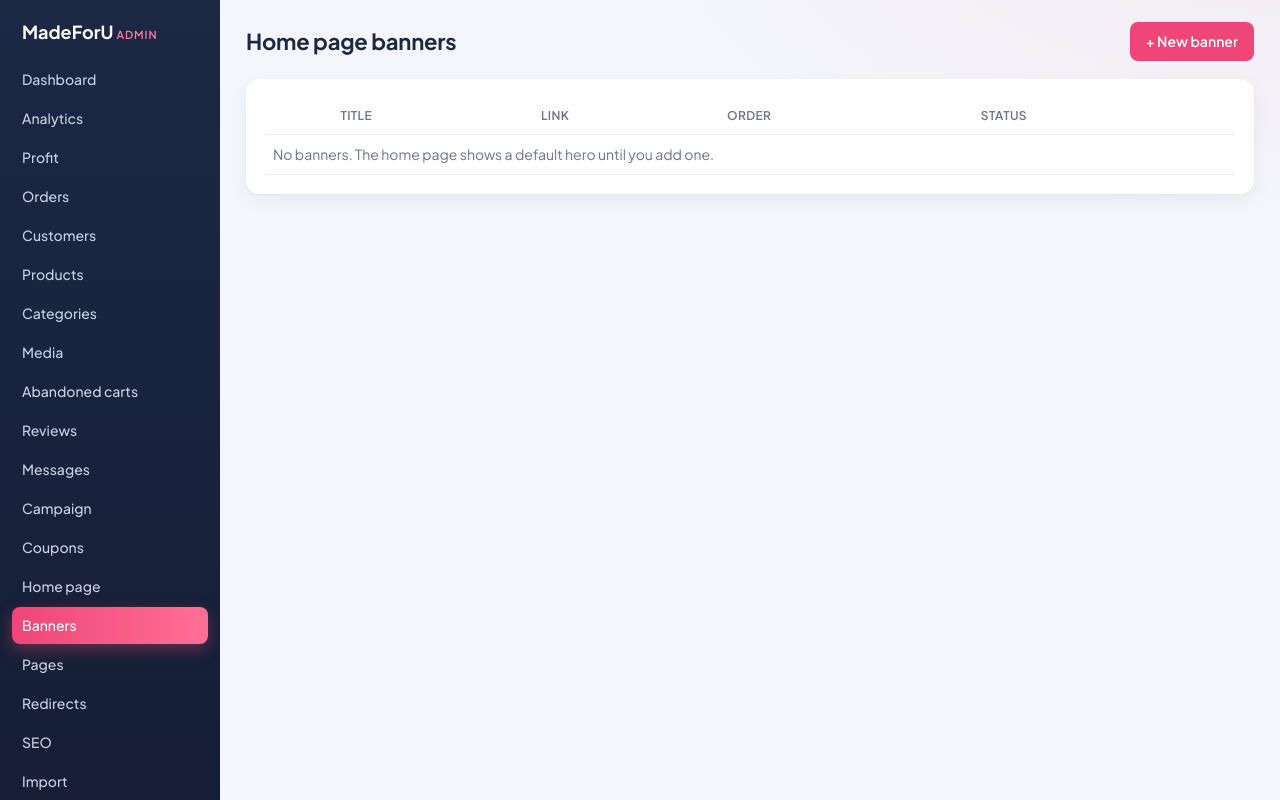
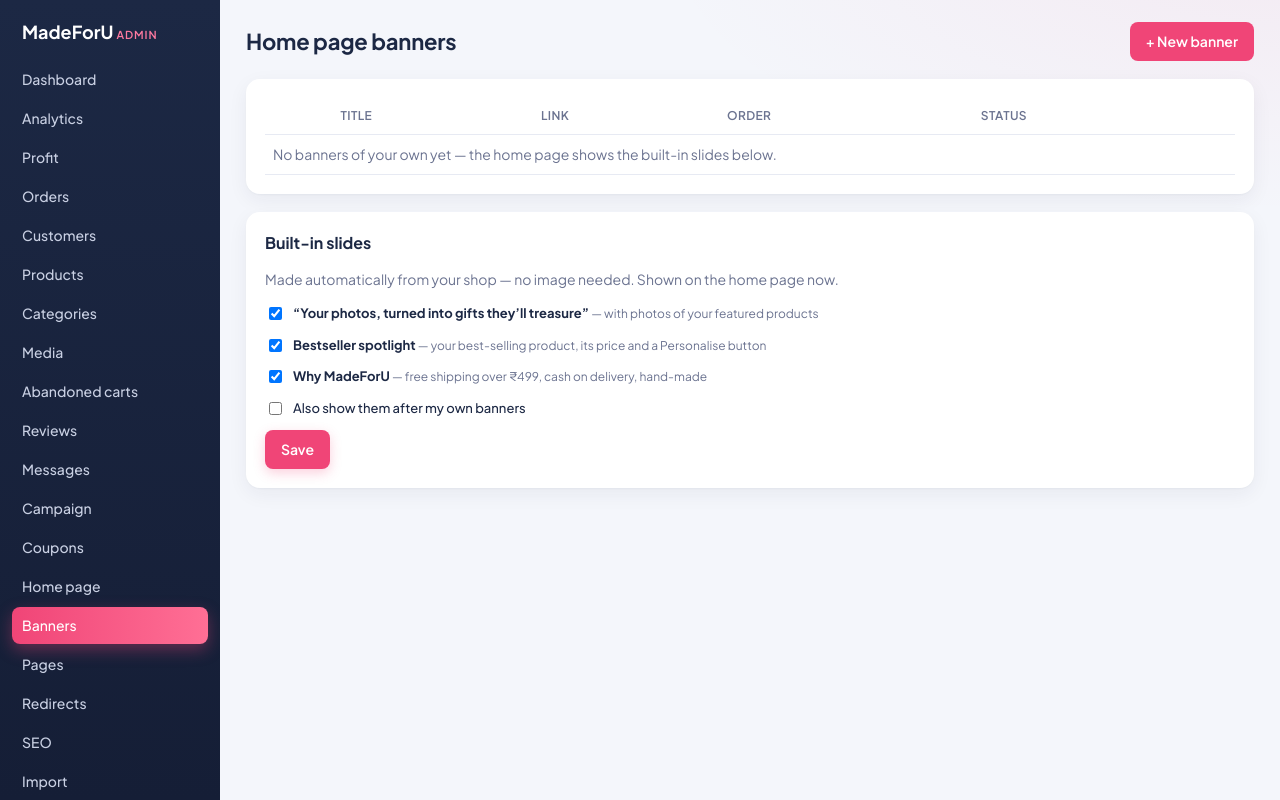
Before and after one commit to PranayReddy10/madeforu-app, a Laravel app: page /admin/banners in a window 1280 px wide. Run offline with Laravel 12, Linux system fonts and the light colour scheme; the visitor is signed in with stand-in values (Sample User, id 1); data that the repository does not hold is empty; some libraries are stand-ins or nearby versions.

Commit message:
Admin → Banners shows the built-in home slides with on/off switches and an option to show them alongside your own banners
Co-Authored-By: Claude Opus 5.5 <noreply@anthropic.com>
Claude-Session: https://claude.ai/code/session_013rdGpdEihbEDvtkoWrSM8b

```diff
--- a/store/app/Http/Controllers/Admin/BannerController.php
+++ b/store/app/Http/Controllers/Admin/BannerController.php
@@ -13,6 +13,15 @@ class BannerController extends Controller
     public function index()
     {
         return view('admin.banners.index', ['banners' => Banner::orderBy('position')->get()]);
+    }
+
+    /** The built-in home slides: which ones show, and whether they show next to the shop's own banners. */
+    public function builtin(Request $request)
+    {
+        \App\Models\Setting::put(collect(['brand', 'product', 'offer', 'with_banners'])
+            ->mapWithKeys(fn ($k) => ['hero.'.$k => $request->boolean($k) ? '1' : '0'])->all());
+
+        return back()->with('status', 'Home page slides saved.');
     }
 
     public function create()
--- a/store/resources/views/admin/banners/index.blade.php
+++ b/store/resources/views/admin/banners/index.blade.php
@@ -15,9 +15,26 @@
             <td>@if ($b->is_active)<span class="badge ok">Active</span>@else<span class="badge">Hidden</span>@endif</td>
         </tr>
     @empty
-        <tr><td colspan="5" class="muted">No banners. The home page shows a default hero until you add one.</td></tr>
+        <tr><td colspan="5" class="muted">No banners of your own yet — the home page shows the built-in slides below.</td></tr>
     @endforelse
     </tbody>
 </table>
 </div>
+
+@php $hasBanners = $banners->where('is_active', true)->isNotEmpty(); $on = fn ($k) => (string) setting('hero.'.$k, '1') !== '0'; @endphp
+<form method="post" action="{{ route('admin.banners.builtin') }}" class="card">
+    @csrf
+    <h2>Built-in slides</h2>
+    <p class="muted">Made automatically from your shop — no image needed.
+        @if ($hasBanners && ! setting('hero.with_banners'))<b>Hidden right now because you have your own banners</b> (tick the last box to show both).@else Shown on the home page now.@endif
+        @if (\App\Support\Campaign::active()) The {{ \App\Support\Campaign::name() }} slide comes first while the <a href="{{ route('admin.campaign.edit') }}">campaign</a> is on.@endif
+    </p>
+    @foreach (['brand' => ['“Your photos, turned into gifts they’ll treasure”', 'with photos of your featured products'], 'product' => ['Bestseller spotlight', 'your best-selling product, its price and a Personalise button'], 'offer' => ['Why MadeForU', 'free shipping over '.money((float) setting('free_shipping_over')).', cash on delivery, hand-made']] as $k => [$title, $what])
+        <input type="hidden" name="{{ $k }}" value="0">
+        <label class="check"><input type="checkbox" name="{{ $k }}" value="1" @checked($on($k))> <span><b>{{ $title }}</b> <small class="muted">— {{ $what }}</small></span></label>
+    @endforeach
+    <input type="hidden" name="with_banners" value="0">
+    <label class="check"><input type="checkbox" name="with_banners" value="1" @checked(setting('hero.with_banners'))> Also show them after my own banners</label>
+    <button class="btn primary">Save</button>
+</form>
 @endsection
--- a/store/routes/web.php
+++ b/store/routes/web.php
@@ -159,6 +159,7 @@ Route::prefix('admin')->name('admin.')->middleware(['auth', 'admin'])->group(fun
     Route::post('orders/delhivery-warehouse', [Admin\OrderController::class, 'delhiveryWarehouse'])->name('orders.warehouse');
     Route::resource('coupons', Admin\CouponController::class)->except('show');
     Route::resource('pages', Admin\PageController::class)->except('show');
+    Route::post('banners/built-in', [Admin\BannerController::class, 'builtin'])->name('banners.builtin');
     Route::resource('banners', Admin\BannerController::class)->except('show');
     Route::resource('redirects', Admin\RedirectController::class)->except('show');
     Route::get('reviews', [Admin\ReviewController::class, 'index'])->name('reviews.index');
```
Also changed, not shown: store/resources/views/partials/hero-slider.blade.php (+15 -5 lines), store/tests/Feature/BuiltinSlidesTest.php (added, +35 -0 lines).
